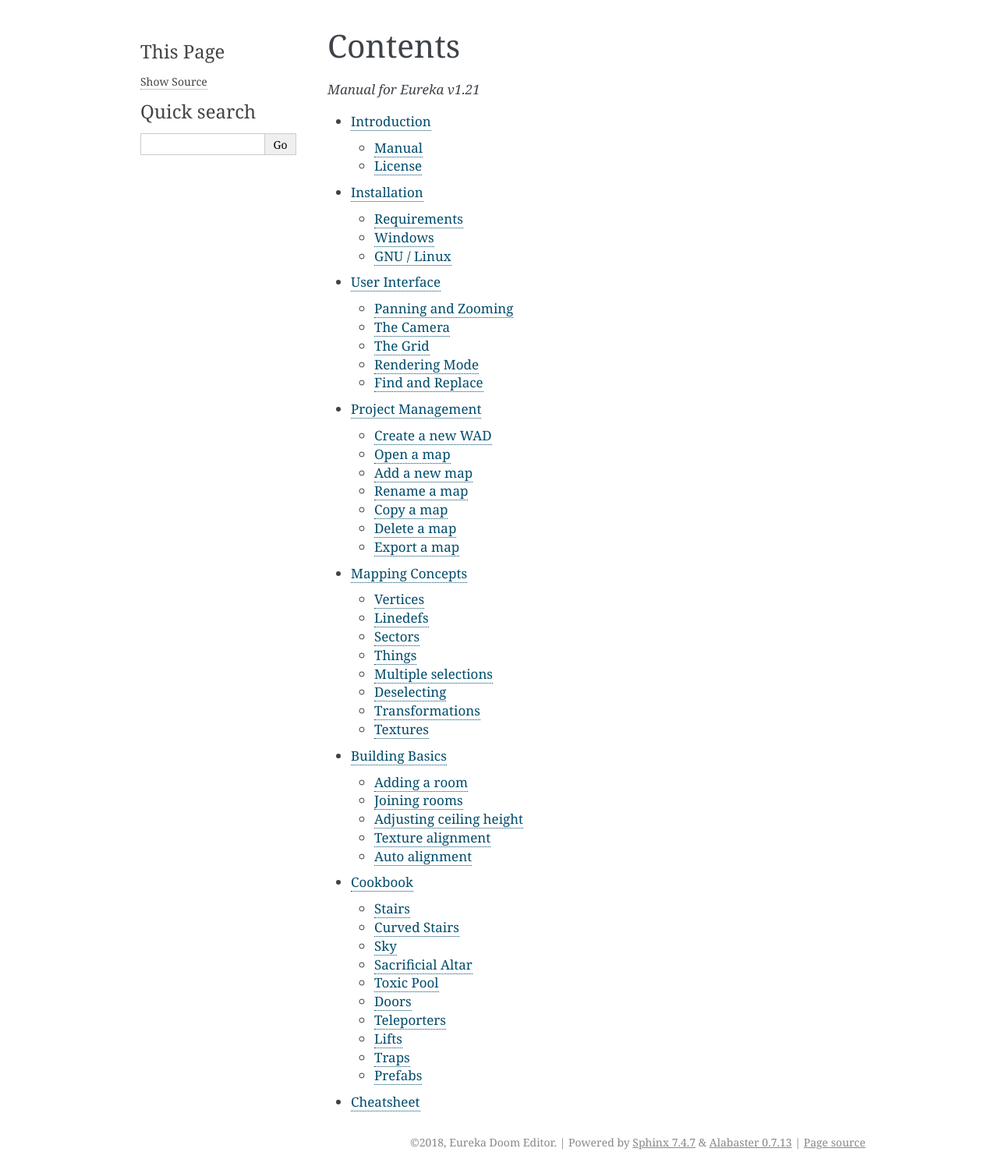
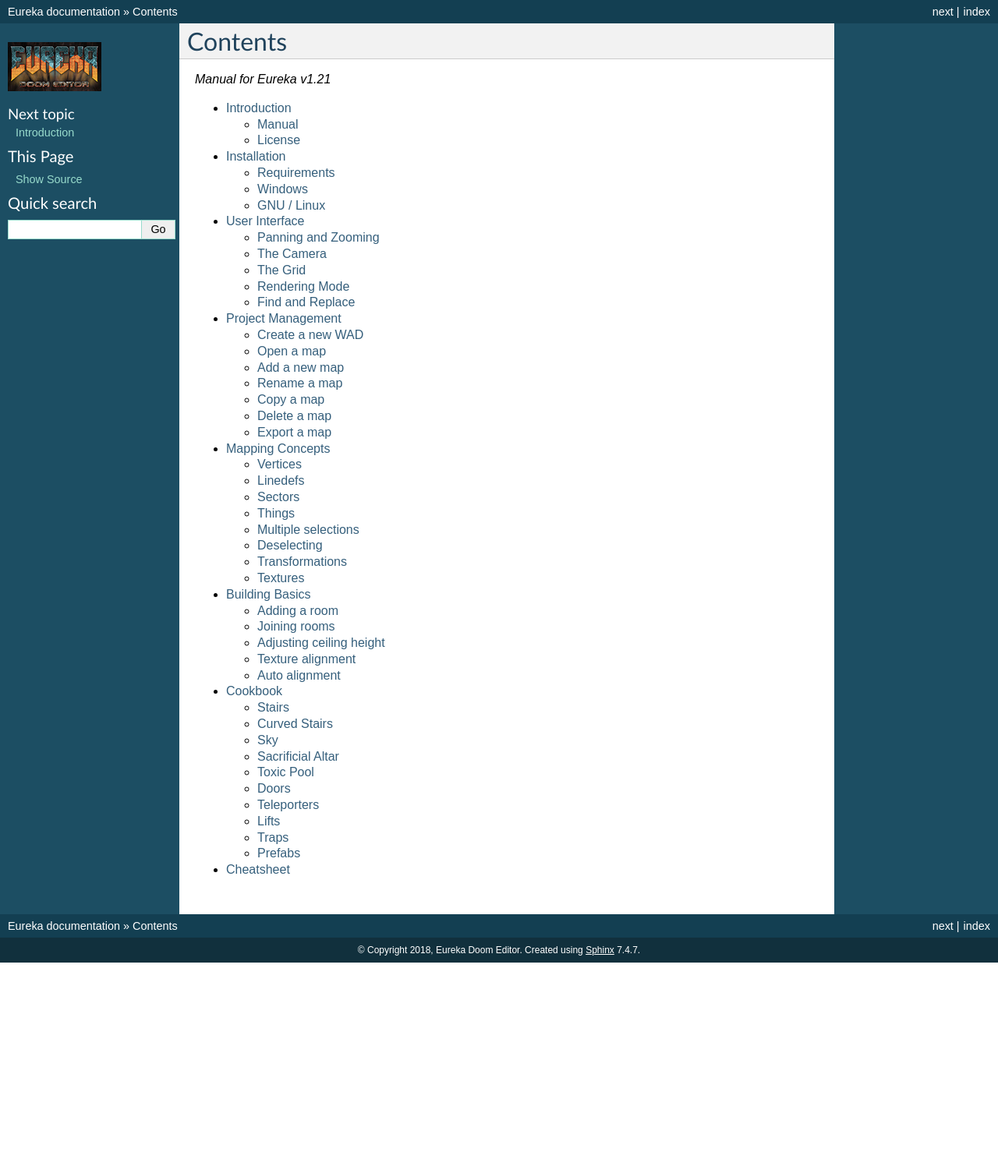
Before and after one commit to wesleywerner/eureka-docs, a Sphinx documentation site: the page built from source/index.rst, in a window 1280 px wide. Shown: the whole page at 78% size. Built offline with Sphinx 7.4.7, drawn with Linux system fonts in a browser that asks for light colours; after the commit the page ends 1235 px from its top, so only the background shows below that.

Commit message:
Change html theme to classic, add Eureka logo.

```diff
--- a/source/conf.py
+++ b/source/conf.py
@@ -24,7 +24,7 @@
 author = u'Wesley Werner'
 
 # The short X.Y version
-version = u''
+version = u'1.21'
 # The full version, including alpha/beta/rc tags
 release = u''
 
@@ -34,6 +34,8 @@
 # If your documentation needs a minimal Sphinx version, state it here.
 #
 # needs_sphinx = '1.0'
+
+html_logo = 'eureka_logo.png'
 
 # Add any Sphinx extension module names here, as strings. They can be
 # extensions coming with Sphinx (named 'sphinx.ext.*') or your custom
@@ -75,13 +77,15 @@
 # The theme to use for HTML and HTML Help pages.  See the documentation for
 # a list of builtin themes.
 #
-html_theme = 'alabaster'
+html_theme = 'classic'
 
 # Theme options are theme-specific and customize the look and feel of a theme
 # further.  For a list of options available for each theme, see the
 # documentation.
 #
-# html_theme_options = {}
+html_theme_options = {
+    "externalrefs": "false"
+}
 
 # Add any paths that contain custom static files (such as style sheets) here,
 # relative to this directory. They are copied after the builtin static files,
```
Also changed, not shown: source/eureka_logo.png (added).
